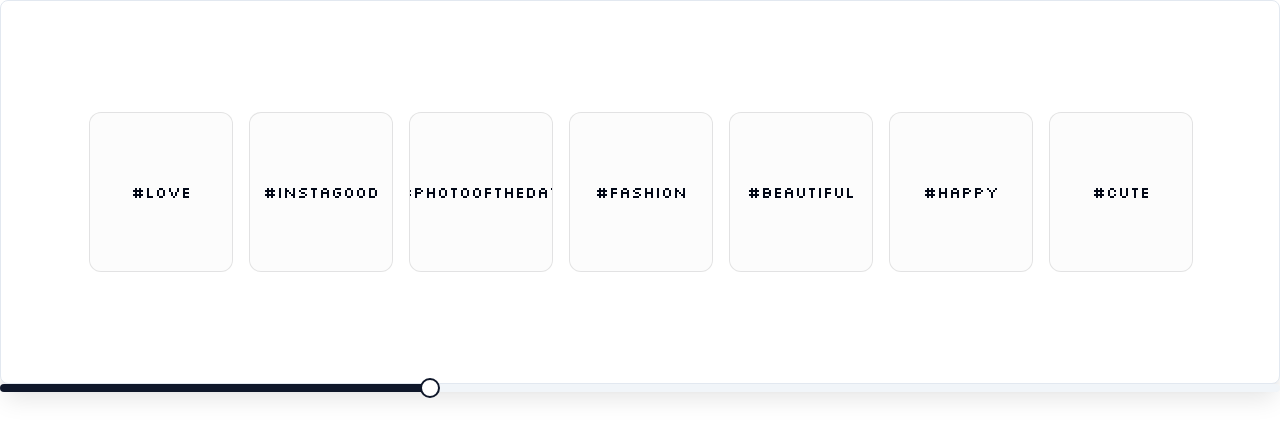
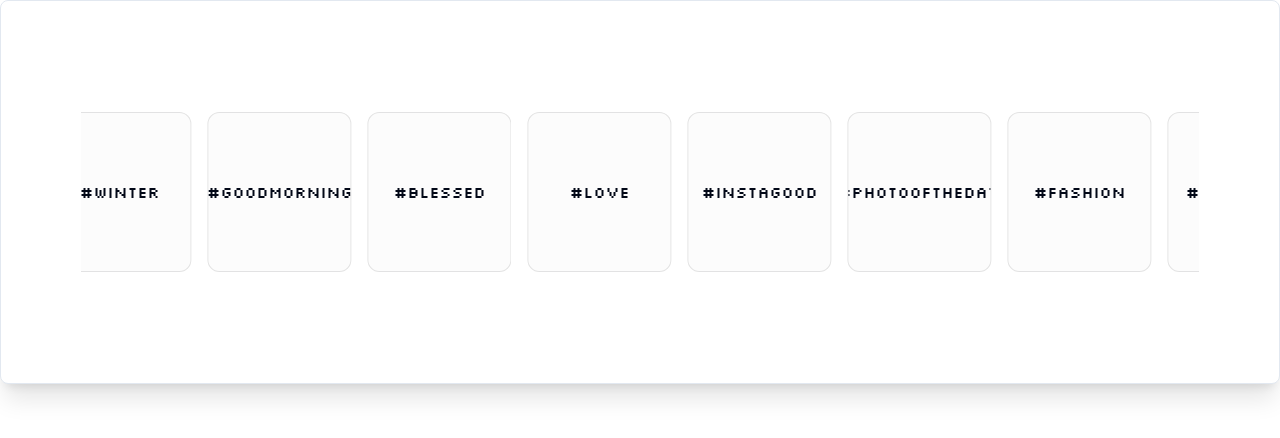
Before and after one commit to squibchannel/squib-tree, a Next.js app: page /hashgen in a window 1280 px wide. Shown: the top 438 px of the page. Built offline with nearby package versions, Linux system fonts and the light colour scheme.

Commit message:
joe branch joe joe joe

```diff
--- a/package.json
+++ b/package.json
@@ -17,6 +17,7 @@
     "class-variance-authority": "^0.7.0",
     "lucide-react": "^0.378.0",
     "next": "14.2.3",
+    "next-auth": "^5.0.0-beta.18",
     "next-themes": "^0.3.0",
     "react": "^18",
     "react-dom": "^18",
--- a/src/app/hashgen/layout.tsx
+++ b/src/app/hashgen/layout.tsx
@@ -1,12 +1,10 @@
 import React, { ReactNode } from "react";
-import { MarqueeProvider } from "@/providers/marquee-provider";
 
 interface Props {
   children: ReactNode;
 }
 
-export default function layout({ children }: Props) {
-  return <MarqueeProvider>{children}</MarqueeProvider>;
+export default function HashLayout({ children }: Props) {
+  return <div>{children}</div>;
 }
-// its server side so and can be dynamic and stuff
 // https://nextjs.org/docs/app/building-your-application/optimizing/metadata
--- a/src/app/hashgen/page.tsx
+++ b/src/app/hashgen/page.tsx
@@ -3,8 +3,6 @@
 import { simpleFetch } from "@/actions/blablablaapi";
 import Marquee from "@/components/ui/marquee";
 import { testTags } from "@/lib/const";
-import { cn } from "@/lib/utils";
-import MarqueeSlider from "@/components/MarqueeSlider";
 import TagCard from "@/components/TagCard";
 
 export default async function HashGen() {
@@ -24,19 +22,12 @@ export default async function HashGen() {
   return (
     <div className="main">
       <div className="relative flex h-96 flex-row items-center justify-center overflow-hidden rounded-lg border bg-background sm:px-20 md:shadow-xl">
-        {/* for the memes */}
-        {/* page has to be client xD
-         */}
-        {/* OWW wait */}
         <Marquee pauseOnHover reverse>
           {testTags.map((tag, index) => (
             <TagCard key={index} tag={tag} />
           ))}
         </Marquee>
-
-        {/* now i am going to be lazy*/}
       </div>
-      <MarqueeSlider />
     </div>
   );
 }
--- a/src/components/TagCard.tsx
+++ b/src/components/TagCard.tsx
@@ -14,7 +14,6 @@ export default function TagCard({ tag }: Props) {
     navigator.clipboard.writeText(tag);
 
     toast.success(`${tag} has been copied to your clipboard`);
-    // try it
   };
 
   return (
--- a/src/components/ui/marquee.tsx
+++ b/src/components/ui/marquee.tsx
@@ -1,7 +1,5 @@
 "use client";
 import { cn } from "@/lib/utils";
-import useMarquee from "@/hooks/useMarquee";
-import { useRef, useEffect } from "react";
 
 interface MarqueeProps {
   className?: string;
@@ -22,38 +20,11 @@ export default function Marquee({
   repeat = 4,
   ...props
 }: MarqueeProps) {
-  const { speed } = useMarquee();
-  const containerRef = useRef<HTMLDivElement>(null);
-
-  useEffect(() => {
-    // check if we have the ref
-
-    if (containerRef && containerRef.current) {
-      console.log("set speed");
-
-      const existingDuration = containerRef.current.style.getPropertyValue(
-        `--duration:${speed}s`
-      );
-      if (existingDuration) {
-        console.log("does exist" + existingDuration);
-      }
-
-      containerRef.current.style.setProperty(
-        `--duration:${speed}s`,
-        `${speed}s`
-      );
-      return;
-    }
-
-    console.log("ref not found");
-  }, [speed, containerRef]);
-
   return (
     <div
       {...props}
-      ref={containerRef}
       className={cn(
-        "group flex overflow-hidden p-2  [--gap:1rem] [gap:var(--gap)]",
+        "group flex overflow-hidden p-2 [--duration:200s] [--gap:1rem] [gap:var(--gap)]",
         {
           "flex-row": !vertical,
           "flex-col": vertical,
@@ -66,16 +37,12 @@ export default function Marquee({
         .map((_, i) => (
           <div
             key={i}
-            className={cn(
-              "flex shrink-0 justify-around [gap:var(--gap)]",
-              {
-                "animate-marquee flex-row": !vertical,
-                "animate-marquee-vertical flex-col": vertical,
-                "group-hover:[animation-play-state:paused]": pauseOnHover,
-                "[animation-direction:reverse]": reverse,
-              }
-              // IDK pretty sure it does not work with the slider
-            )}
+            className={cn("flex shrink-0 justify-around [gap:var(--gap)]", {
+              "animate-marquee flex-row": !vertical,
+              "animate-marquee-vertical flex-col": vertical,
+              "group-hover:[animation-play-state:paused]": pauseOnHover,
+              "[animation-direction:reverse]": reverse,
+            })}
           >
             {children}
           </div>
@@ -83,6 +50,3 @@ export default function Marquee({
     </div>
   );
 }
-
-// gonna try 1 more thing
-// move the slider
--- a/src/hooks/useMarquee.tsx
+++ b/src/hooks/useMarquee.tsx
@@ -15,5 +15,3 @@ function useMarquee(): contextProps {
 }
 
 export default useMarquee;
-
-// so now we can use it and we have auto compleet for VS
--- a/src/providers/marquee-provider.tsx
+++ b/src/providers/marquee-provider.tsx
@@ -6,7 +6,6 @@ import React, {
   useOptimistic,
   useState,
 } from "react";
-import { toast } from "sonner";
 
 // Define the type for the context
 export interface contextProps {
@@ -43,4 +42,3 @@ export const MarqueeProvider = ({ children }: Props) => {
     <MarqueeContext.Provider value={value}>{children}</MarqueeContext.Provider>
   );
 };
-//  add the slider from shad CN
```
Also changed, not shown: 1 other file (tests, documents, lock files or other folders).
